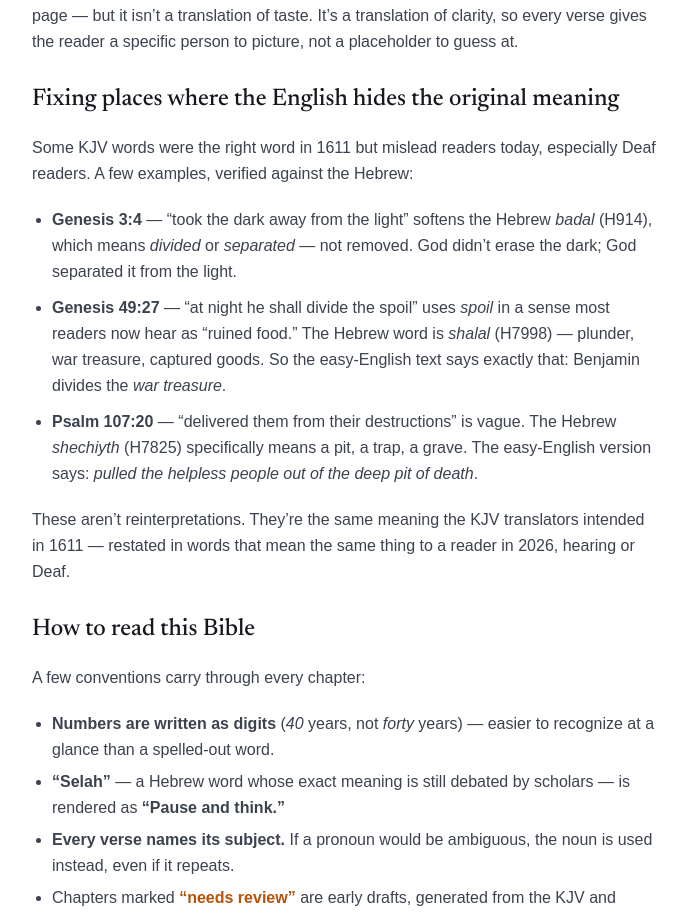
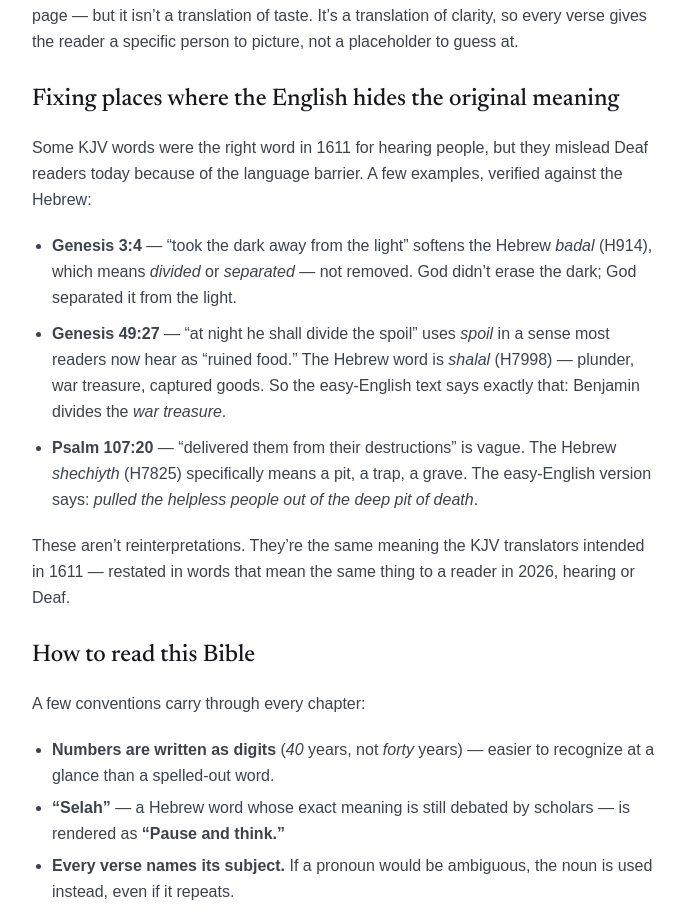
Before and after one commit to edesent/kjvdeaf, a Next.js app: page /why-kjv-deaf in a window 1280 px wide. Shown: the part 1284-2199 px from the top of the page, without its empty margins (296-983 px from the left). Built offline with nearby package versions, Linux system fonts and the light colour scheme; a web font is replaced by a local one.

Commit message:
Why KJV Deaf: KJV words were right for hearing people in 1611 but mislead Deaf readers today

```diff
--- a/app/why-kjv-deaf/page.tsx
+++ b/app/why-kjv-deaf/page.tsx
@@ -93,8 +93,9 @@ export default function WhyKjvDeafPage() {
           Fixing places where the English hides the original meaning
         </h2>
         <p>
-          Some KJV words were the right word in 1611 but mislead readers
-          today, especially Deaf readers. A few examples, verified against the Hebrew:
+          Some KJV words were the right word in 1611 for hearing people, but
+          they mislead Deaf readers today because of the language barrier. A
+          few examples, verified against the Hebrew:
         </p>
         <ul className="ml-5 list-disc space-y-2.5">
           <li>
```
